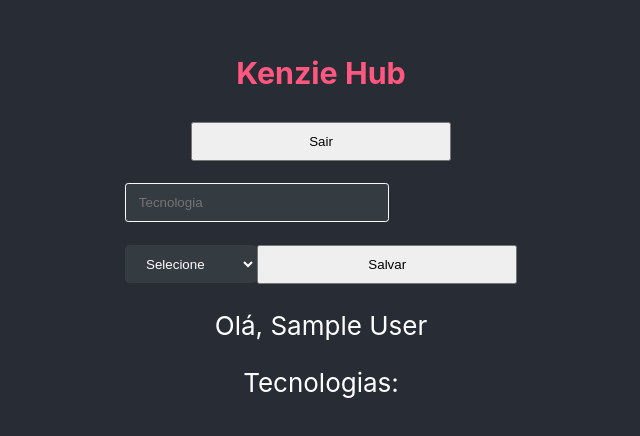
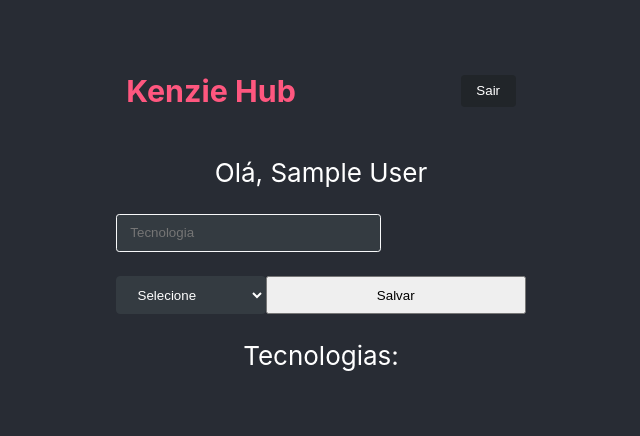
Before and after one commit to Kenzie-Academy-Brasil-Developers/react-entrega-s2-kenzie-hub-AndreLMachado, a React (Create React App) app: page /home in a window 1280 px wide. Shown: the part 176-612 px from the top of the page, without its empty margins (319-959 px from the left). Built offline with nearby package versions, Linux system fonts and the light colour scheme; sample sign-in values are in the browser's storage.

Commit message:
parte da logica de cadastrar tecnologia feita

```diff
--- a/src/components/home/index.js
+++ b/src/components/home/index.js
@@ -1,5 +1,8 @@
 import { useEffect, useState } from "react";
 import { useHistory } from "react-router-dom/cjs/react-router-dom.min";
+import { yupResolver } from "@hookform/resolvers/yup";
+import { useForm } from "react-hook-form";
+import "./style.css";
 
 const Home = () => {
   const history = useHistory();
@@ -48,6 +51,15 @@
       })
       .catch((err) => console.log(err));
   };
+
+  const {
+    register,
+    handleSubmit,
+    formState: { errors },
+  } = useForm({
+    resolver: yupResolver({}),
+  });
+
   console.log(user);
   return (
     <div>
@@ -58,21 +70,30 @@
         </button>
       </header>
 
+      <p className="comprimento">Olá, {user.name}</p>
+      <p>{user.course_module}</p>
+
       <div className="newTec">
-        <input placeholder="Tecnologia"></input>
-        <select>
+        <input
+          placeholder="Tecnologia"
+          {...register("tecnologia")}
+          onChange={(e) => setUser({ ...user, tecnologia: e.target.value })}
+        />
+        <select
+          {...register("status")}
+          onChange={(e) => setUser({ ...user, status: e.target.value })}
+        >
           <option>Selecione</option>
-          <option>Iniciante</option>
-          <option>Intermediário</option>
-          <option>Avançado</option>
+          <option value="Iniciante">Iniciante</option>
+          <option value="Intermediário">Intermediário</option>
+          <option value="Terceiro Módulo">Terceiro Módulo</option>
+          <option value="Avançado">Avançado</option>
         </select>
+
         <button onClick={saveTech} className="salvarCard">
           Salvar
         </button>
       </div>
-
-      <p className="comprimento">Olá, {user.name}</p>
-      <p>{user.course_module}</p>
       <p>Tecnologias:</p>
       {(user.techs || []).map((tech) => (
         <p>
--- a/src/components/home/style.css
+++ b/src/components/home/style.css
@@ -0,0 +1,21 @@
+.btn-sair {
+  width: 55px;
+  height: 32px;
+  background-color: #212529;
+  border: none;
+  display: flex;
+  flex-direction: row;
+  justify-content: center;
+  align-items: center;
+  padding: 0px 16.2426px;
+  color: #fff;
+  border-radius: 4px;
+}
+
+.headerHome {
+  display: flex;
+  height: 60px;
+  justify-content: space-between;
+  align-items: center;
+  padding: 10px;
+}
```
Also changed, not shown: 1 other file (tests, documents, lock files or other folders).
